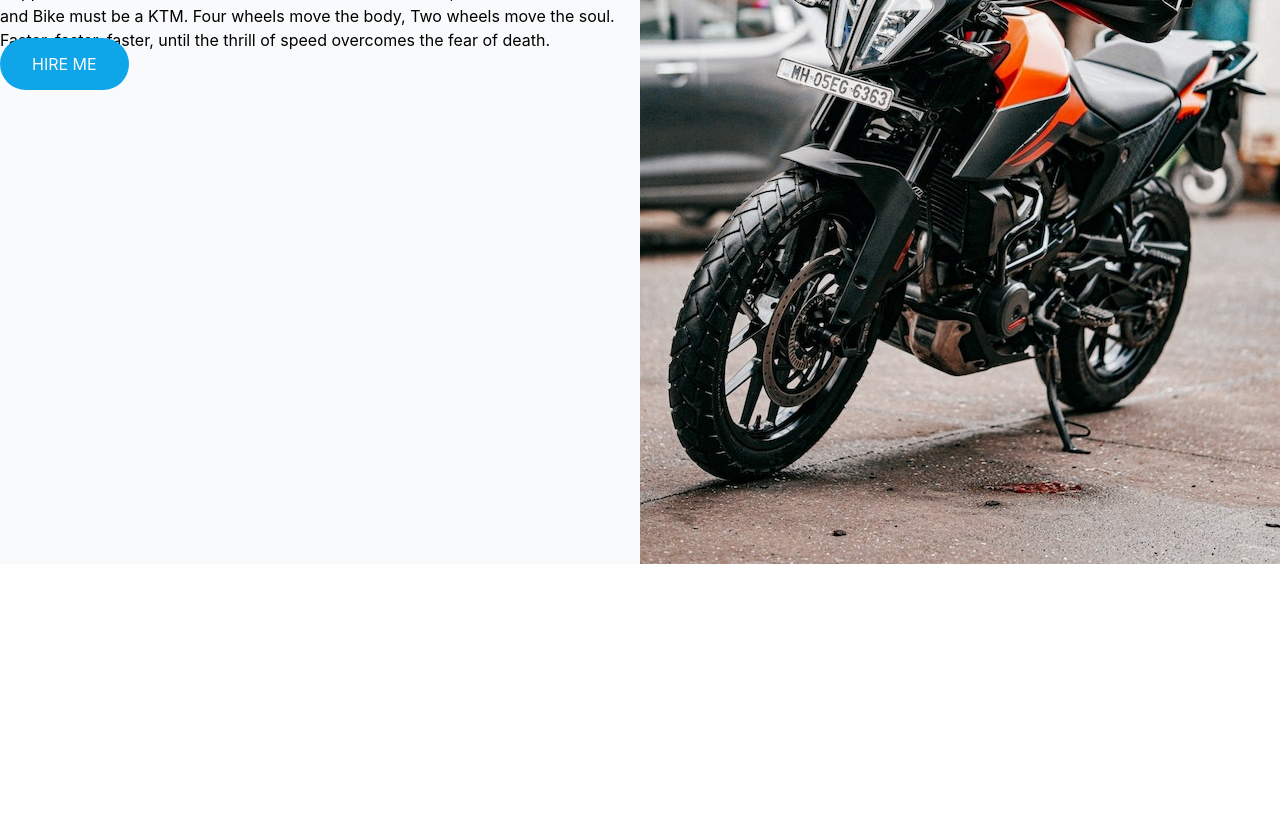
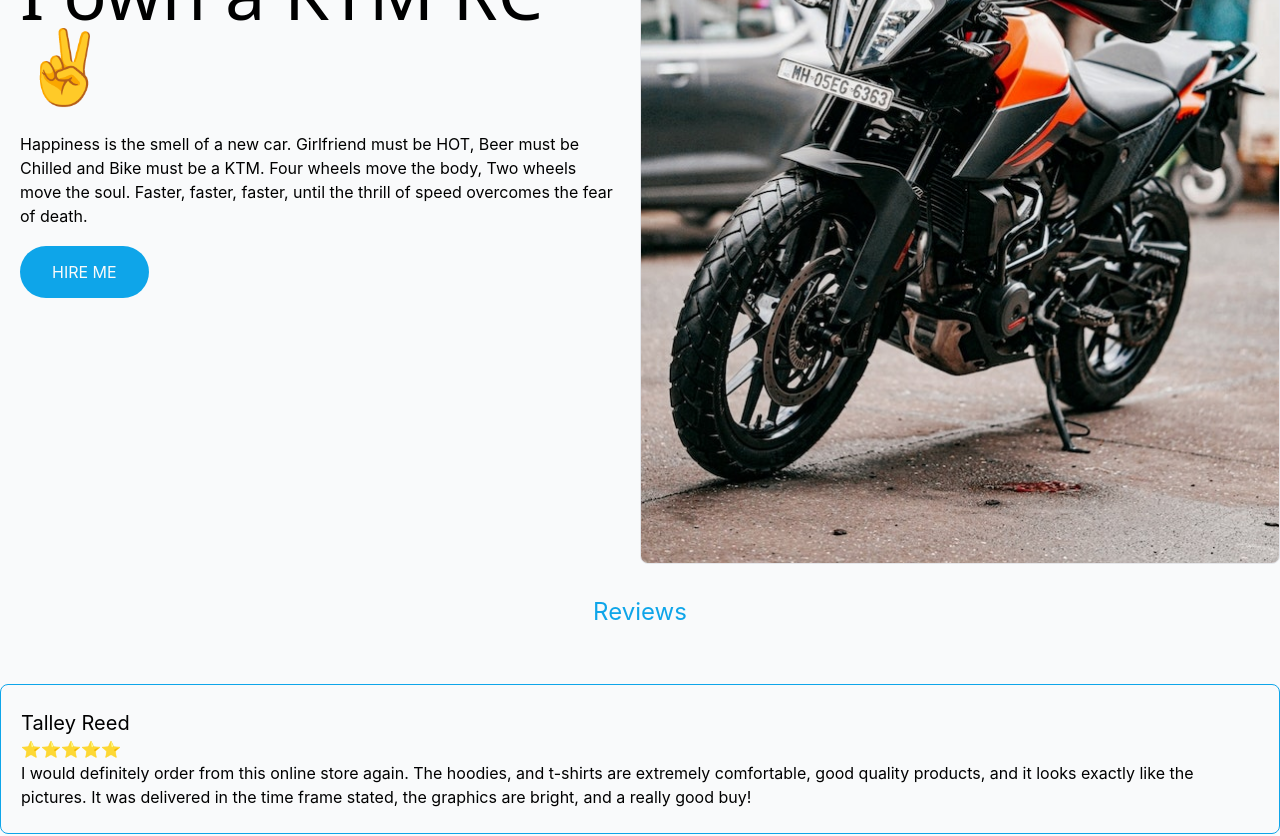
Before and after one commit to Iam-abdulahad/bike-review, a React (Create React App) app: page / in a window 1280 px wide. Shown: the part 340-1176 px from the top of the page. Before the commit the page ends 904 px from the top, so only its background shows below. Built offline with nearby package versions, Linux system fonts and the light colour scheme.

Commit message:
display 3reviews on home page

```diff
--- a/src/components/Home/Home.js
+++ b/src/components/Home/Home.js
@@ -1,27 +1,40 @@
 import React from 'react';
 import useReviews from '../../hooks/useReviews';
 import Images from '../Images/ktm.jpg';
+import Review from '../Review/Review'
 
 const Home = () => {
-       const [reviews, setReviews]= useReviews([]);
+       const [reviews, setReviews] = useReviews();
        return (
               <div class="container mx-auto">
                      <div className='grid grid-cols-2 flex justify-between'>
-                            <div className=''>
+                            <div className='mt-6 py-6 px-5'>
                                    <h1 className='text-7xl font-sans'>
                                           I do not need any weapon, <br /> I own a KTM RC✌
                                    </h1>
-                                   <h4>
-                                   Happiness is the smell of a new car. Girlfriend must be HOT, Beer must be Chilled and Bike must be a KTM. Four wheels move the body, Two wheels move the soul. Faster, faster, faster, until the thrill of speed overcomes the fear of death.
+                                   <h4 className='my-8'>
+                                          Happiness is the smell of a new car. Girlfriend must be HOT, Beer must be Chilled and Bike must be a KTM. Four wheels move the body, Two wheels move the soul. Faster, faster, faster, until the thrill of speed overcomes the fear of death.
                                    </h4>
-                                   <a class="text-zinc-50 bg-sky-500 rounded-full px-8 py-4 mt-6" target="_blank" href="https://www.linkedin.com/in/iam-abdulahad/"> HIRE ME </a>
+                                   <a class="text-zinc-50 bg-sky-500 rounded-full px-8 my-8 py-4 mt-6" target="_blank" href="https://www.linkedin.com/in/iam-abdulahad/"> HIRE ME </a>
                             </div>
                             <div>
-                                   <img src={Images} alt="" />
+                                   <img className='border rounded-lg' src={Images} alt="" />
                             </div>
                      </div>
 
                      <div className='reviews-container'>
+                            <div className='text-2xl antialiased flex justify-center text-sky-500 py-8'>
+                                   <h2>Reviews</h2>
+                            </div>
+
+                            <div>
+                                   {
+                                          reviews.slice(0, 3).map(review => <Review
+                                                 key={review.id}
+                                                 review={review}
+                                          ></Review>)
+                                   }
+                            </div>
                      </div>
               </div>
 
--- a/src/components/reviews/Reviews.js
+++ b/src/components/reviews/Reviews.js
@@ -6,7 +6,7 @@
        const [reviews, setReviews] = useReviews();
        return (
               <div>
-                     <h1 className='text-2xl antialiased flex justify-center text-sky-500 py-8'>this is current reviews page!</h1>
+                     <h1 className='text-2xl antialiased flex justify-center text-sky-500 py-8'>Customer Reviews!</h1>
                      <div>
                             {
                                    reviews.map(review =><Review
```
